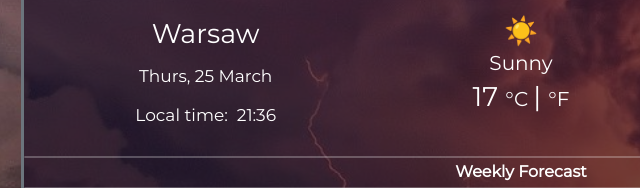
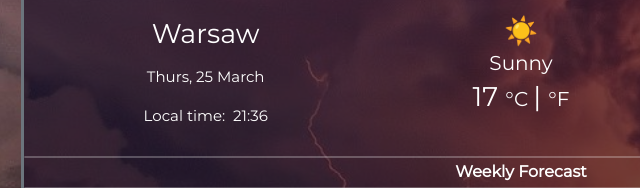
Before and after one commit to Sophencja/my-weather-app, a plain HTML site: page index.html in a window 1280 px wide. Shown: the part 534-722 px from the top of the page, 119-759 px from the left. Drawn offline with nearby package versions, Linux system fonts and the light colour scheme; no server answers.

Commit message:
updated-date-fontsize

```diff
--- a/src/style.css
+++ b/src/style.css
@@ -166,6 +166,10 @@ li {
   font-weight: 700;
 }
 
+#date {
+  font-size: 15px;
+}
+
 @media (min-width: 280px) {
   main {
     width: 95%;
```
